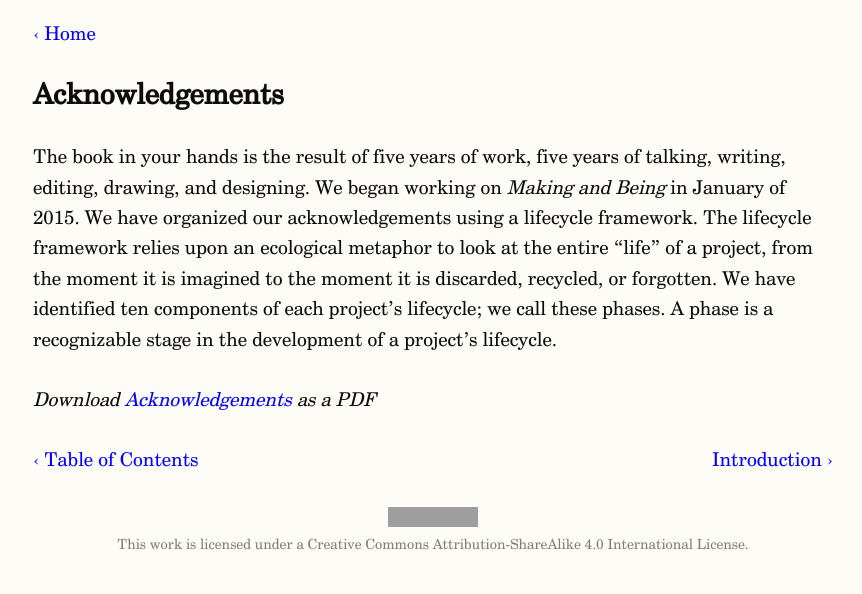
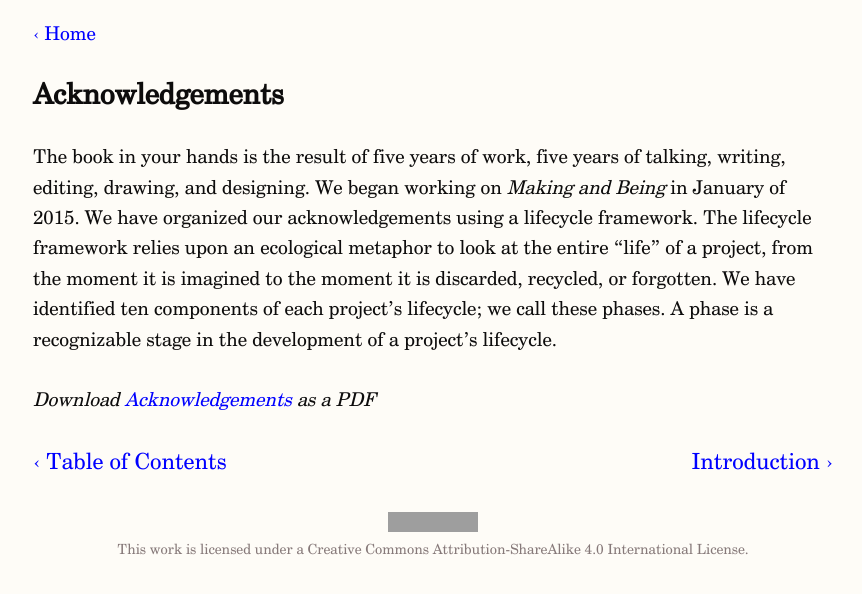
Before and after one commit to orzubalsky/making-and-being, a Jekyll site: the page built from docs/_chapters/welcome/acknowledgements.md, in a window 1280 px wide. Shown: the top 594 px of the page, without its empty margins (207-1069 px from the left). Built offline with Jekyll 4.4.1, drawn with Linux system fonts in a browser that asks for light colours; nearby versions of some CDN libraries; some web fonts are replaced; grey boxes are pictures that could not be loaded.

Commit message:
Make chapter nav bigger

```diff
--- a/docs/_sass/main.scss
+++ b/docs/_sass/main.scss
@@ -176,6 +176,7 @@ $icon_width: 160px;
   flex-direction: row;
   width: 100%;
   margin: 3rem 0;
+  font-size: 1.17em;
   & > * {
     flex-grow: 1;
   }
```
